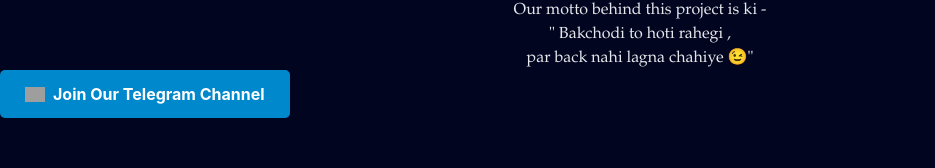
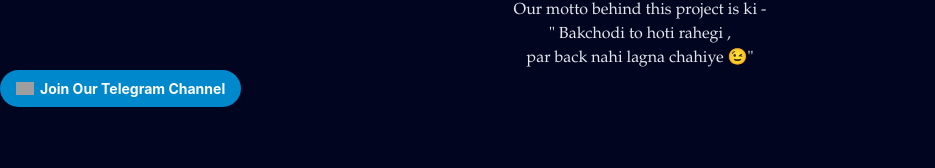
Before and after one commit to 0xNiru/beupyq2, a plain HTML site: page About/index.html in a window 1280 px wide. Shown: the part 374-542 px from the top of the page, without its empty margins (0-935 px from the left). Drawn offline with nearby package versions, Linux system fonts and the light colour scheme; files that its build step writes are made by us from their sources; grey boxes are pictures that could not be loaded; a web font is replaced by a local one.

Commit message:
Update about.css

```diff
--- a/About/about.css
+++ b/About/about.css
@@ -2,23 +2,23 @@ body {
   background-color: #020520;
 }
 
-.telegram-btn {
+   .telegram-btn {
       display: inline-flex;
       align-items: center;
-      padding: 12px 25px;
+      padding: 8px 16px; /* Smaller padding */
       background-color: #0088cc;
       color: white;
-      font-size: 16px;
+      font-size: 14px; /* Smaller font size */
       text-align: center;
-      border-radius: 5px;
+      border-radius: 30px; /* More rounded corners */
       text-decoration: none;
       font-weight: bold;
       transition: background-color 0.3s ease;
     }
 
     .telegram-btn img {
-      width: 20px; /* Adjust the size of the logo */
-      margin-right: 8px; /* Space between logo and text */
+      width: 18px; /* Smaller logo */
+      margin-right: 6px; /* Smaller space between logo and text */
     }
 
     .telegram-btn:hover {
```
